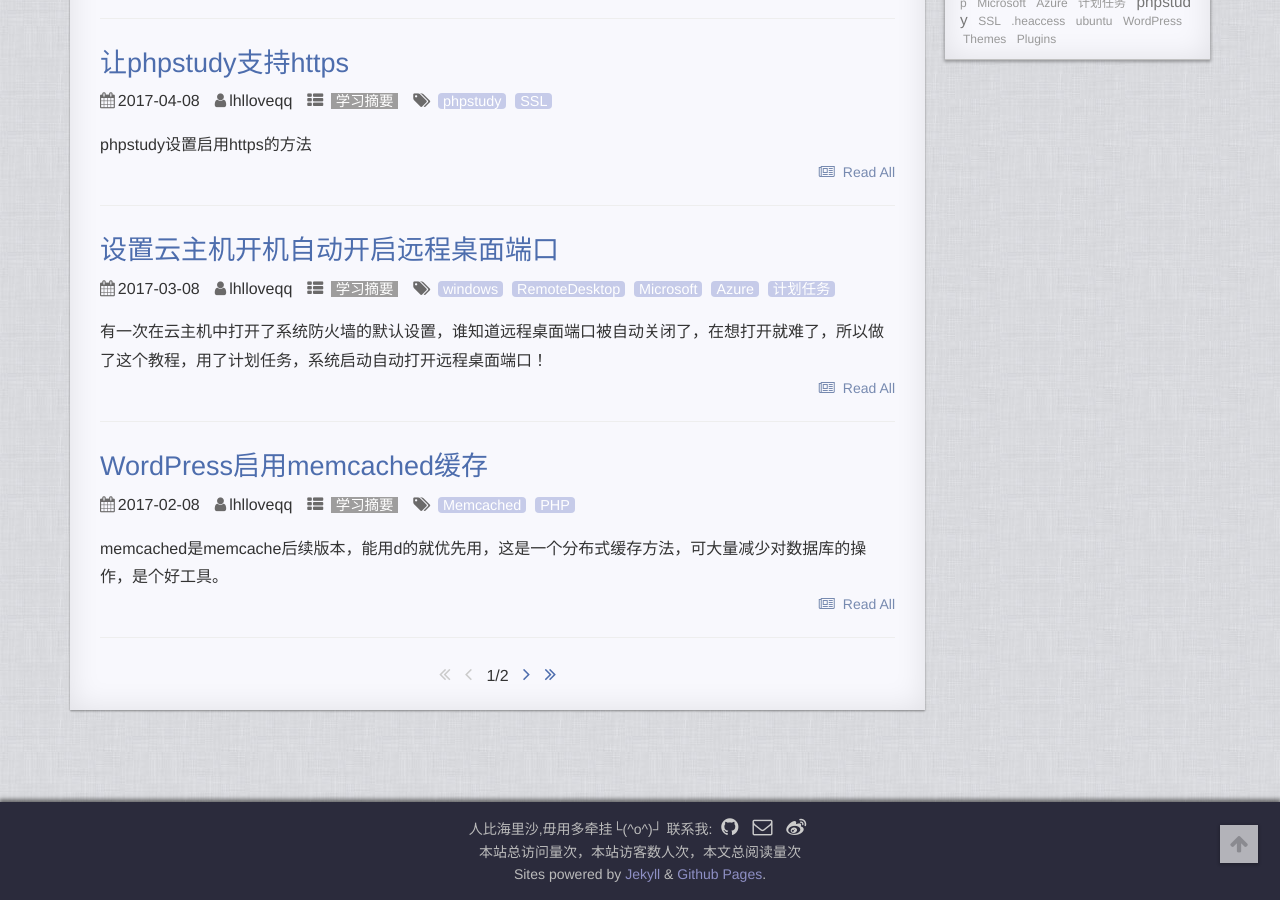
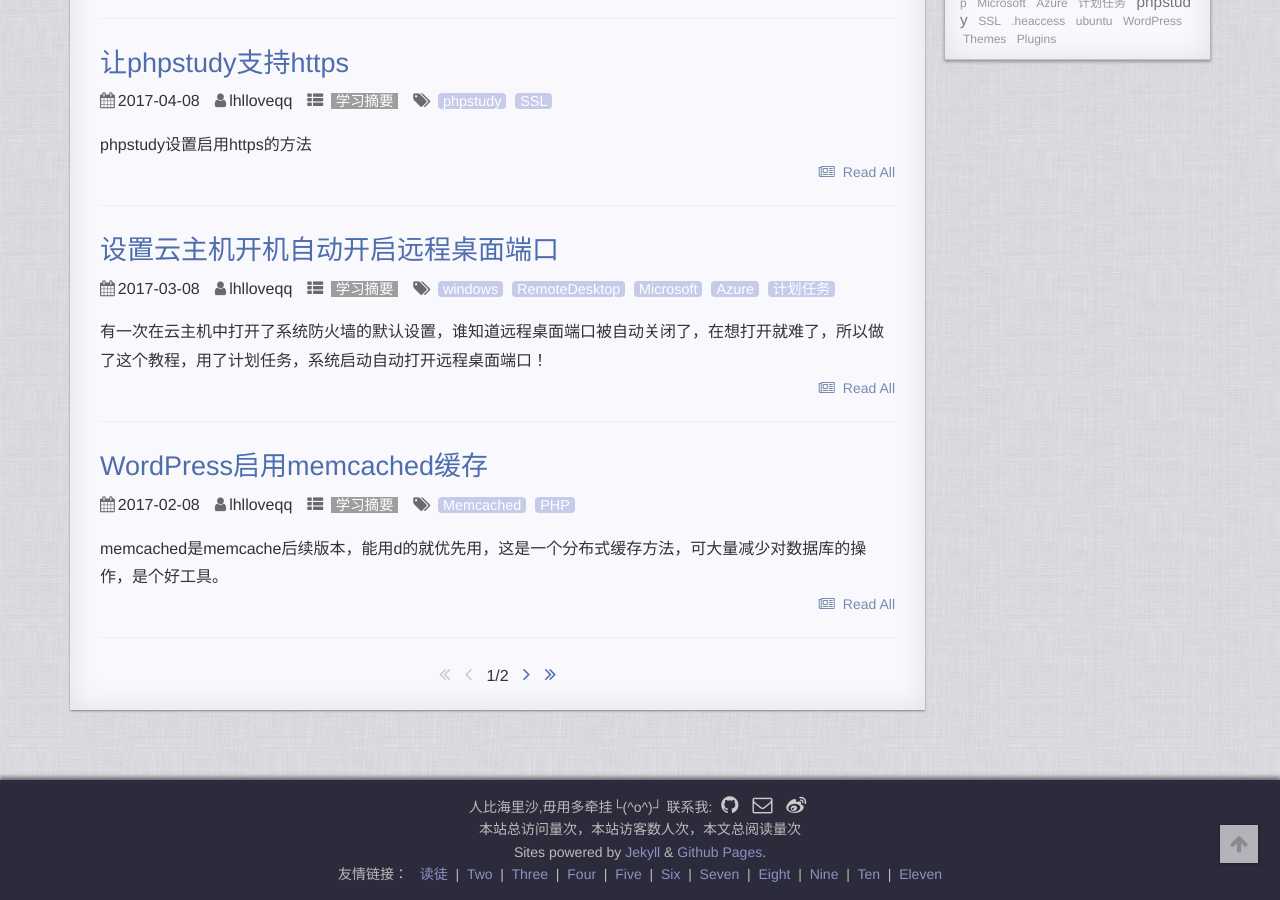
Before and after one commit to luohuilong/luohuilong.github.io, a Jekyll site: the page built from index.html, in a window 1280 px wide and 900 px high, scrolled down 748 px. Built offline with Jekyll 4.4.1, drawn with Linux system fonts in a browser that asks for light colours; the list of posts is cut into pages by our own code; comment, search, counter and statistics services are not loaded; a style sheet for code colours, icons or effects is not loaded.

Commit message:
Update footer.html

```diff
--- a/_includes/footer.html
+++ b/_includes/footer.html
@@ -25,6 +25,32 @@
                 Sites powered by <a href="https://jekyllrb.com/">Jekyll</a> & <a href="https://pages.github.com/">Github Pages</a>.
             </span>
         </p>
+        <p class="power">
+            <span>
+                友情链接：&nbsp;&nbsp;
+                <a target="_blank" href="https://www.dut.pub">读徒</a>
+                &nbsp;|&nbsp;
+                <a target="_blank" href="#">Two</a>
+                &nbsp;|&nbsp;
+                <a target="_blank" href="#">Three</a>
+                &nbsp;|&nbsp;
+                <a target="_blank" href="# ">Four</a>
+                &nbsp;|&nbsp;
+                <a target="_blank" href="#">Five</a>
+                &nbsp;|&nbsp;
+                <a target="_blank" href="#">Six</a>
+                &nbsp;|&nbsp;
+                <a target="_blank" href="#">Seven</a>
+                &nbsp;|&nbsp;
+                <a target="_blank" href="#">Eight</a>
+                &nbsp;|&nbsp;
+                <a target="_blank" href="#">Nine</a>
+                &nbsp;|&nbsp;
+                <a target="_blank" href="#">Ten</a>
+                &nbsp;|&nbsp;
+                <a target="_blank" href="#">Eleven</a>
+            </span>
+        </p>
     </div>
 </footer>
 <script async src="https://dn-lbstatics.qbox.me/busuanzi/2.3/busuanzi.pure.mini.js"></script>
```
